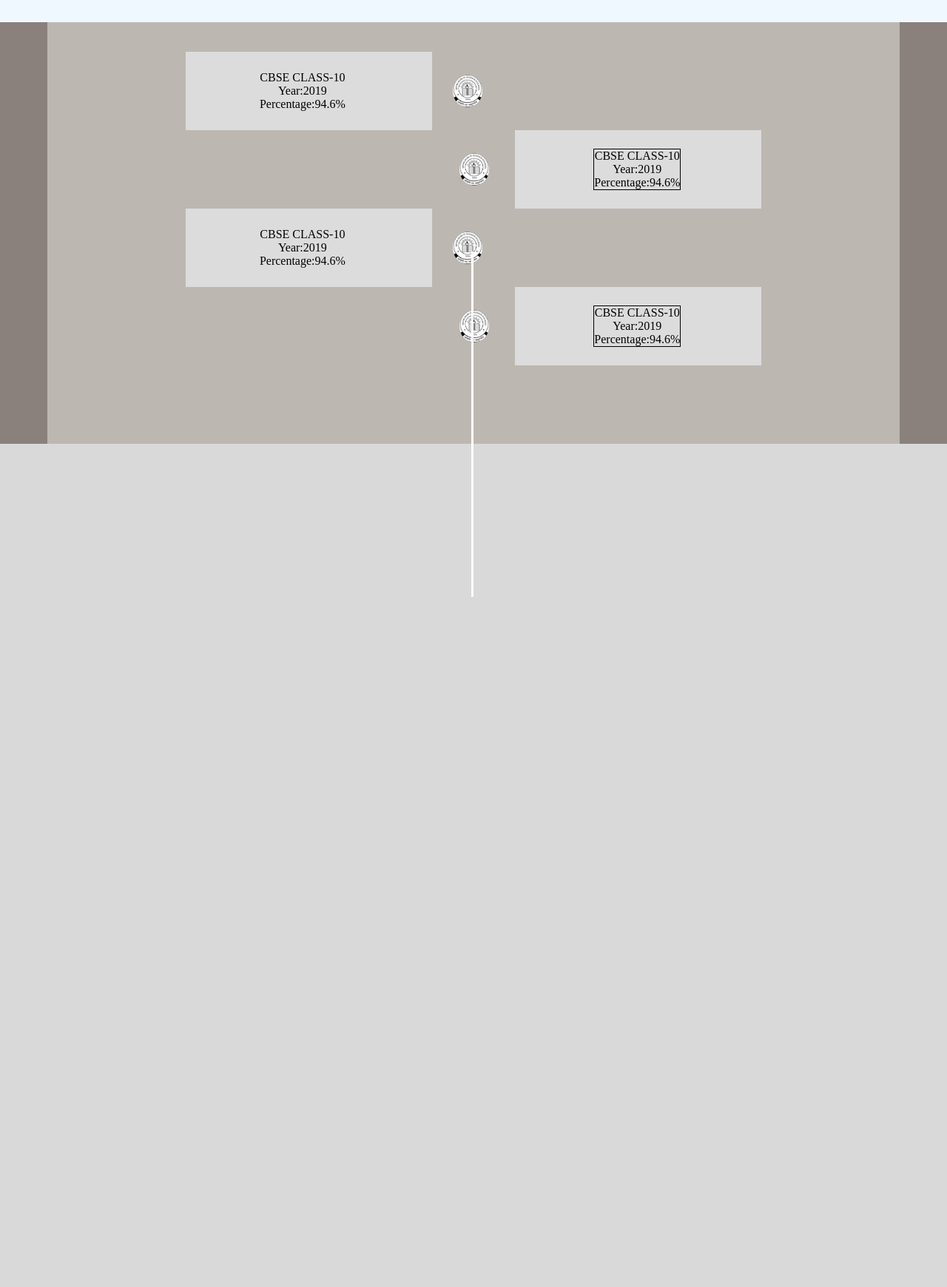
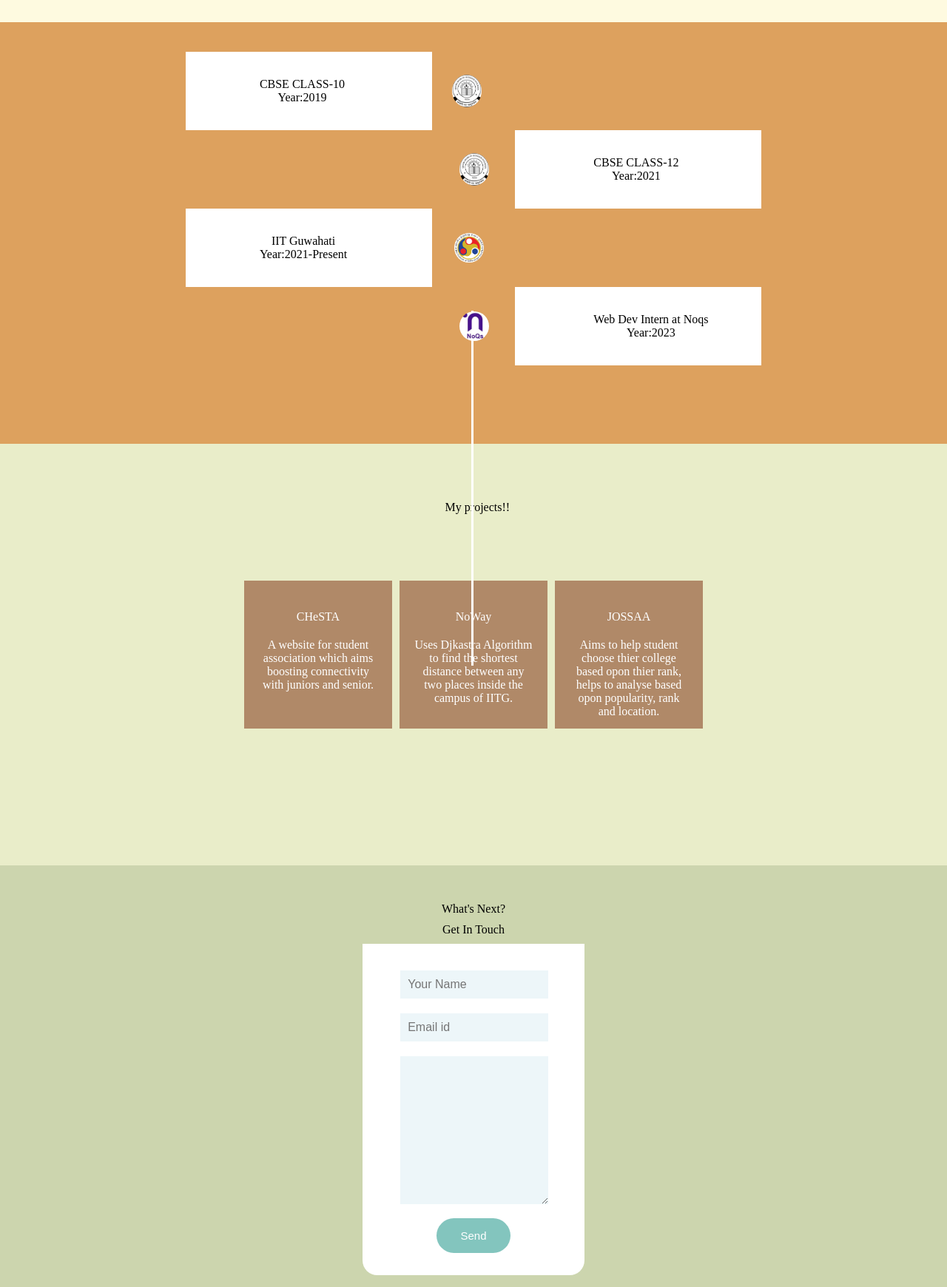
Before and after one commit to dis-28/PersonalPortfolio, a plain HTML site: page index.html in a window 1280 px wide. Shown: the part 540-2280 px from the top of the page at 74% size. Before the commit the page ends 1347 px from the top, so only its background shows below. Drawn offline with Linux system fonts and the light colour scheme.

Commit message:
made final changes

```diff
--- a/app.js
+++ b/app.js
@@ -14,3 +14,17 @@ document.addEventListener('click', e => {
         dropdown.classList.remove("active");
     })
 })
+
+function sendEmail() {
+    Email.send({
+        Host: "smtp.gmail.com",
+        Username: "mailboxsid28@gmail.com",
+        Password: "Gallardo2803",
+        To: 'mailboxsid28@gmail.com',
+        From: document.getElementById('email').value,
+        Subject: "new contact from enquiry",
+        Body: "And this is the body"
+    }).then(
+        message => alert(message)
+    );
+}
--- /dev/null
+++ b/contact.css
@@ -0,0 +1,56 @@
+.contactSection {
+    height: 570px;
+    background-color: #ccd5ae;
+    display: flex;
+    flex-direction: column;
+    gap: 10px;
+    align-items: center;
+    padding: 50px;
+}
+
+
+
+.messageMain {
+    height: 300px;
+    width: 300x;
+    background-color: white;
+    display: flex;
+    flex-direction: column;
+}
+
+form {
+    background-color: white;
+    flex-direction: column;
+    gap: 10px;
+    align-items: center;
+    justify-content: center;
+    border-radius: 20px;
+    padding: 2vw 4vw;
+    width: 300px;
+    max-width: 600px;
+    border-radius: 10px;
+    border-radius: 20px;
+}
+
+form input,
+textarea {
+    border: 0;
+    margin: 10px 0;
+    padding: 10px;
+    outline: none;
+    background: #edf6f9;
+    font-size: 16px;
+    max-width: 200px;
+}
+
+form button {
+    padding: 15px;
+    background-color: #83c5be;
+    color: white;
+    font-size: 15px;
+    border: 0;
+    cursor: pointe;
+    width: 100px;
+    margin: 5px auto;
+    border-radius: 30px;
+}
--- a/index.css
+++ b/index.css
@@ -4,15 +4,10 @@
     box-sizing: border-box;
 }
 
-body {
-    background-color: #6c757d;
-    color: white;
-
-}
 
 .Slide {
     height: 570px;
-    background-color: aliceblue;
+    background-color: #fefae0;
     display: flex;
     flex-direction: column;
     align-items: center;
@@ -22,7 +17,7 @@ body {
 
 #header {
     width: 100%;
-    background-color: aliceblue;
+    background-color: #fefae0;
     display: flex;
     align-items: top;
     justify-content: right;
@@ -33,9 +28,7 @@ body {
 .HeaderLinks {
     text-decoration: none;
     font-size: 0.9em;
-    color: black;
-    background-color: #Fff;
-    border: 1px none black;
+    color: #afa060;
     height: 1.3em;
     width: 5em;
     border-radius: 5px;
@@ -43,14 +36,10 @@ body {
     transition: 0.4s;
 }
 
-.HeaderLinks:hover {
-    color: white;
-    background-color: #343a40;
-}
 
 
 .HeaderTitle {
-    color: black;
+    color: #774936;
     position: absolute;
     left: 10px;
 }
@@ -58,7 +47,6 @@ body {
 /* introSection */
 
 .intro {
-    border: 1px solid black;
     height: 260px;
     width: 550px;
     margin: 100px 100px 100px 100px;
@@ -69,30 +57,25 @@ body {
 }
 
 .intro_S {
-    color: black;
+    color: #6f4518;
     text-align: left;
 }
 
 .intro_B {
-    color: black;
-    text-align: left;
-
-}
-
-.intro_T {
-    color: black;
+    color: #583101;
     text-align: left;
 
 }
 
 .intro_C {
-    color: black;
+    color: #a47148;
     text-align: left;
 
 }
 
+
 .intro_D {
-    color: black;
+    color: #a47148;
     text-align: left;
     width: 300px;
 
@@ -104,13 +87,19 @@ body {
     width: 150px;
     margin-top: 5px;
     margin: 0;
+    border-radius: 30;
+}
+
+.link {
+    border-radius: 20px;
+    padding: 2px 4px 2px 4px;
 }
 
 .dropdown-menu {
     position: absolute;
     left: 0;
     top: calc(100%+0.25rem);
-    background-color: white;
+    background-color: #fefae0;
     color: black;
     padding: 0.75rem;
     border-radius: .25rem;
@@ -136,7 +125,7 @@ body {
 
 .timelineSlide {
     height: 570px;
-    background-color: #8a817c;
+    background-color: #dda15e;
     display: flex;
     align-items: center;
     justify-content: center;
@@ -144,7 +133,7 @@ body {
 }
 
 .timeline {
-    background-color: #bcb8b1;
+    background-color: #dda15e;
     height: 100%;
     width: 90%;
     padding: 20px 20px 20px 20px;
@@ -155,39 +144,24 @@ body {
     position: relative;
     left: 15%;
     width: 30%;
-    background-color: #dcdcdd;
+    background-color: #fff;
     height: 20%;
     top: 20px;
     display: flex;
     align-items: center;
-    animation: movedown 1s linear forwards;
-    opacity: 0;
 }
 
 .containerR {
     position: relative;
     left: 55%;
     width: 30%;
-    background-color: #dcdcdd;
+    background-color: #fff;
     height: 20%;
     top: 20px;
     display: flex;
     align-items: center;
-    animation: movedown 1s linear forwards;
-    opacity: 0;
 }
 
-.containerR:nth-child(2) {
-    animation-delay: 2s;
-}
-
-.containerL:nth-child(3) {
-    animation-delay: 3s;
-}
-
-.containerR:nth-child(4) {
-    animation-delay: 4s;
-}
 
 
 .containerTextL {
@@ -198,7 +172,6 @@ body {
 .containerTextR {
     position: relative;
     left: 20%;
-    border: 1px solid black;
 }
 
 .containerimgleft {
@@ -233,34 +206,12 @@ body {
     width: 3px;
     height: 60%;
     background-color: white;
-    top: 110%;
+    top: 120%;
     left: 50%;
     margin-left: -3px;
     z-index: 1;
-    animation: moveline 6s linear forwards;
 }
 
-@keyframes moveline {
-    0% {
-        height: 0;
-    }
-
-    100% {
-        height: 70%;
-    }
-}
-
-@keyframes movedown {
-    0% {
-        opacity: 1;
-        transform: translateY(-30px);
-    }
-
-    100% {
-        opacity: 1;
-        transform: translateY(0);
-    }
-}
 
 
 
--- a/index.html
+++ b/index.html
@@ -4,8 +4,11 @@
 <head>
     <meta charset="UTF-8">
     <meta name="viewport" content="width=device-width, initial-scale=1.0">
-    <title>Document</title>
+    <title>Siddharth Kashyap</title>
     <link href="./index.css" rel="stylesheet" type="text/css">
+    <link href="./myWork.css" rel="stylesheet" type="text/css">
+    <link href="./contact.css" rel="stylesheet" type="text/css">
+    <script src=" https://smtpjs.com/v3/smtp.js"></script>
     <script src="./app.js" defer></script>
 </head>
 
@@ -15,7 +18,7 @@
     </div> -->
     <div class="Slide">
         <div id="header" class="sections">
-            <p class="HeaderTitle">Siddharth Kashap.</p>
+            <p class="HeaderTitle">Siddharth K.</p>
             <a href="" class="HeaderLinks">About</a>
             <a href="" class="HeaderLinks">TimeLine</a>
             <a href="" class="HeaderLinks">MyWork</a>
@@ -29,12 +32,12 @@
             <p class="intro_D">I am currently a Pre-Final year student at IIT Guwahati. Currently i am exploring the
                 field of Web Developement</p>
             <div class="dropdown" data-dropdown>
-                <button class="link" data-dropdown-button>Check Out my Porfiles!</button>
+                <button class="link" data-dropdown-button>More!!</button>
                 <div class="dropdown-menu">
-                    <a href="">LinkedIn</a>
-                    <a href="">LeetCode</a>
-                    <a href="">CodeChef</a>
-                    <a href="">GitHub</a>
+                    <a href="https://www.linkedin.com/in/sk2803/">LinkedIn</a>
+                    <a href="https://leetcode.com/siddharth_kashyap/">LeetCode</a>
+                    <a href="https://www.codechef.com/users/kashyapsidiitg">CodeChef</a>
+                    <a href="https://github.com/dis-28">GitHub</a>
                 </div>
             </div>
 
@@ -48,51 +51,87 @@
                     <p class="timelineDet">
                         Year:2019
                     </p>
-                    <p class="timelineDet">
-                        Percentage:94.6%
-                    </p>
+
                 </div>
                 <img src="./Images/cbse.jpeg" alt="" class="containerimgleft">
             </div>
             <div class="containerR">
                 <img src="./Images/cbse.jpeg" alt="" class="containerimgright">
                 <div class="containerTextR">
-                    <p class="timelineHead">CBSE CLASS-10</p>
+                    <p class="timelineHead">CBSE CLASS-12</p>
                     <p class="timelineDet">
-                        Year:2019
+                        Year:2021
                     </p>
-                    <p class="timelineDet">
-                        Percentage:94.6%
-                    </p>
+
                 </div>
             </div>
             <div class="containerL">
                 <div class="containerTextL">
-                    <p class="timelineHead">CBSE CLASS-10</p>
+                    <p class="timelineHead">IIT Guwahati</p>
                     <p class="timelineDet">
-                        Year:2019
-                    </p>
-                    <p class="timelineDet">
-                        Percentage:94.6%
+                        Year:2021-Present
                     </p>
                 </div>
-                <img src="./Images/cbse.jpeg" alt="" class="containerimgleft">
+                <img src="./Images/iitg.png" alt="" class="containerimgleft">
             </div>
             <div class="containerR">
-                <img src="./Images/cbse.jpeg" alt="" class="containerimgright">
+                <img src="./Images/noqs.jpeg" alt="" class="containerimgright">
                 <div class="containerTextR">
-                    <p class="timelineHead">CBSE CLASS-10</p>
+                    <p class="timelineHead">Web Dev Intern at Noqs</p>
                     <p class="timelineDet">
-                        Year:2019
-                    </p>
-                    <p class="timelineDet">
-                        Percentage:94.6%
+                        Year:2023
                     </p>
                 </div>
             </div>
         </div>
     </div>
-
+    <div class="projectText">
+        My projects!!
+    </div>
+    <div class="workDisplay">
+        <div class="works">
+            <p class="projectName">
+                CHeSTA
+            </p>
+            <p class="projectDescription">
+                A website for student association which aims boosting connectivity with juniors and senior.
+            </p>
+        </div>
+        <div class="works">
+            <p class="projectName">
+                NoWay
+            </p>
+            <p class="projectDescription">
+                Uses Djkastra Algorithm to find the shortest distance between any two places inside the campus of
+                IITG.
+            </p>
+        </div>
+        <div class="works">
+            <p class="projectName">
+                JOSSAA
+            </p>
+            <p class="projectDescription">
+                Aims to help student choose thier college based opon thier rank, helps to analyse based opon popularity,
+                rank and location.
+            </p>
+        </div>
+    </div>
+    <div class="contactSection">
+        <p class="message_s">
+            What's Next?
+        </p>
+        <p class="message_B">
+            Get In Touch
+        </p>
+        <div class="messageMain">
+            <form onsubmit="sendEmail(); reset(); return flase;">
+                <input type="text" id="'name" placeholder="Your Name" required>
+                <input type="email" id="email" placeholder="Email id" required>
+                <textarea name="" id="message" cols="30" rows="10" placeholder="How can i help you"> </textarea>
+                <button type="submit">Send</button>
+            </form>
+        </div>
+    </div>
 </body>
 
 </html>
--- /dev/null
+++ b/myWork.css
@@ -0,0 +1,41 @@
+.workDisplay {
+    height: 570px;
+    background-color: #e9edc9;
+    display: flex;
+
+    justify-content: center;
+    align-items: center;
+    gap: 10px;
+}
+
+
+.projectText {
+    position: absolute;
+    left: 47%;
+    margin-top: 6%;
+}
+
+.works {
+    height: 200px;
+    width: 200px;
+    background-color: #b08968;
+    transition: 0.25s ease-in;
+    padding: 10px 10px 10px 10px;
+    display: flex;
+    flex-direction: column;
+    gap: 20px;
+    padding: 40px 20px 20px 20px;
+}
+
+.works:hover {
+    transform: translateY(-10px);
+    box-shadow: 0 2px 10px 2px grey;
+}
+
+.projectName {
+    color: white;
+}
+
+.projectDescription {
+    color: white;
+}
```
